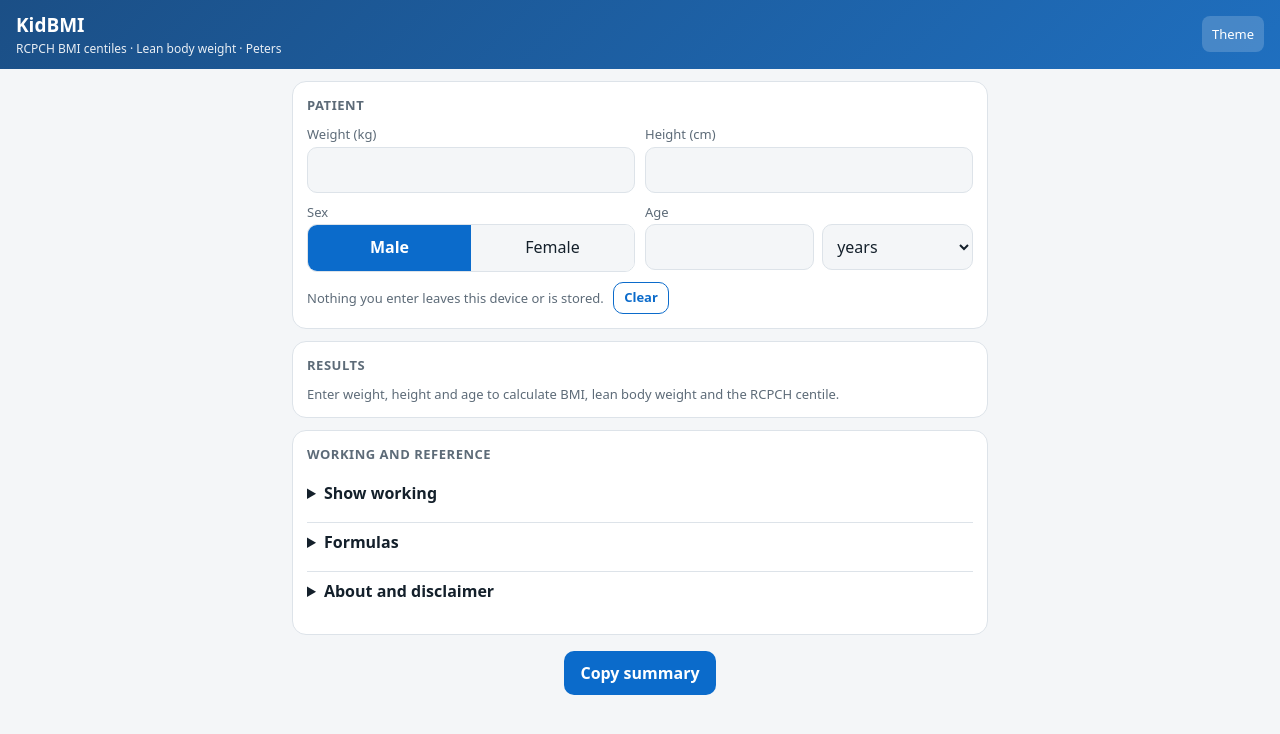
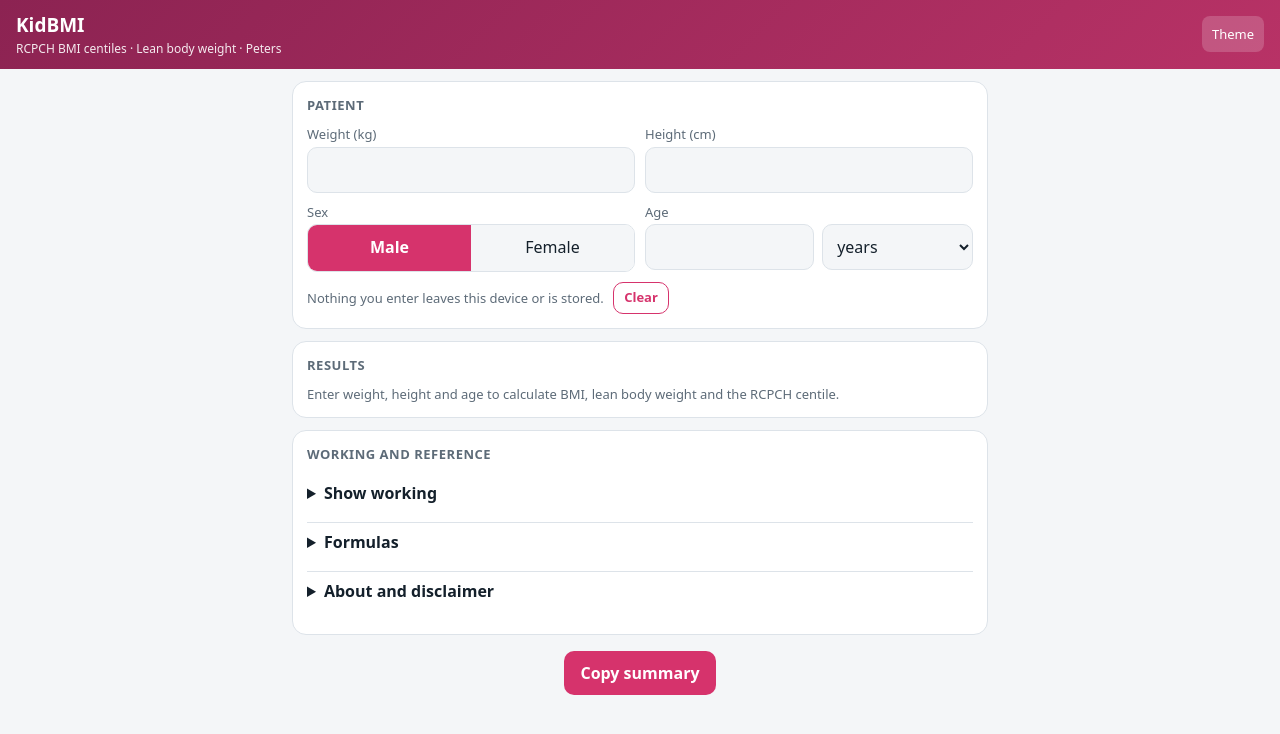
Before and after one commit to muxtypoos/kidbmi, a website: page index.html in a window 1280 px wide. Drawn offline with Linux system fonts and the light colour scheme.

Commit message:
Pink theme
Co-Authored-By: Claude Sonnet 5.5 <noreply@anthropic.com>
Claude-Session: https://claude.ai/code/session_01NoBYx92YAhXdNY3nBHWtXh

```diff
--- a/index.html
+++ b/index.html
@@ -4,13 +4,13 @@
 <title>KidBMI: paediatric BMI, lean body weight and Peters</title>
 <meta name="color-scheme" content="light dark">
 <style>
-:root{--bg:#f4f6f8;--card:#fff;--tx:#14202b;--mu:#5d6b78;--bd:#dde3e9;--pr:#0b6bcb;--prt:#fff;--ok:#e6f6ec;--okt:#15693a;--wa:#fff4d6;--wat:#8a5a00;--er:#fde8e8;--ert:#a11d1d;--bar:#c9dff5;--bar2:#0b6bcb;--l91:#b8860b;--l98:#c2570c;--l996:#a11d1d;--pt:#ffd400;color-scheme:light}
-@media (prefers-color-scheme:dark){:root:not([data-theme="light"]){color-scheme:dark;--bg:#0f1519;--card:#18212a;--tx:#e8eef3;--mu:#97a5b2;--bd:#2b3743;--pr:#5aa7ff;--prt:#0f1519;--ok:#12301f;--okt:#6fd49a;--wa:#3a2e0b;--wat:#f2c35b;--er:#3a1414;--ert:#ff9d9d;--bar:#23405e;--bar2:#5aa7ff;--l91:#e0b84a;--l98:#ff9a52;--l996:#ff8080}}
-:root[data-theme="dark"]{color-scheme:dark;--bg:#0f1519;--card:#18212a;--tx:#e8eef3;--mu:#97a5b2;--bd:#2b3743;--pr:#5aa7ff;--prt:#0f1519;--ok:#12301f;--okt:#6fd49a;--wa:#3a2e0b;--wat:#f2c35b;--er:#3a1414;--ert:#ff9d9d;--bar:#23405e;--bar2:#5aa7ff;--l91:#e0b84a;--l98:#ff9a52;--l996:#ff8080}
+:root{--bg:#f4f6f8;--card:#fff;--tx:#14202b;--mu:#5d6b78;--bd:#dde3e9;--pr:#d6336c;--prt:#fff;--ok:#e6f6ec;--okt:#15693a;--wa:#fff4d6;--wat:#8a5a00;--er:#fde8e8;--ert:#a11d1d;--bar:#f9d6e5;--bar2:#d6336c;--l91:#b8860b;--l98:#c2570c;--l996:#a11d1d;--pt:#ffd400;color-scheme:light}
+@media (prefers-color-scheme:dark){:root:not([data-theme="light"]){color-scheme:dark;--bg:#0f1519;--card:#18212a;--tx:#e8eef3;--mu:#97a5b2;--bd:#2b3743;--pr:#ff8fb8;--prt:#0f1519;--ok:#12301f;--okt:#6fd49a;--wa:#3a2e0b;--wat:#f2c35b;--er:#3a1414;--ert:#ff9d9d;--bar:#4a2236;--bar2:#ff8fb8;--l91:#e0b84a;--l98:#ff9a52;--l996:#ff8080}}
+:root[data-theme="dark"]{color-scheme:dark;--bg:#0f1519;--card:#18212a;--tx:#e8eef3;--mu:#97a5b2;--bd:#2b3743;--pr:#ff8fb8;--prt:#0f1519;--ok:#12301f;--okt:#6fd49a;--wa:#3a2e0b;--wat:#f2c35b;--er:#3a1414;--ert:#ff9d9d;--bar:#4a2236;--bar2:#ff8fb8;--l91:#e0b84a;--l98:#ff9a52;--l996:#ff8080}
 *{box-sizing:border-box}
 body{margin:0;background:var(--bg);color:var(--tx);font:16px/1.45 system-ui,-apple-system,"Segoe UI",Roboto,sans-serif;-webkit-text-size-adjust:100%}
-header{background:linear-gradient(135deg,#0b6bcb,#2b8ae8);color:#fff;padding:max(12px,env(safe-area-inset-top)) 16px 12px;display:flex;align-items:center;gap:10px}
-:root[data-theme="dark"] header,:root:not([data-theme="light"]) header{background:linear-gradient(135deg,#1b4f86,#1f6fbf)}
+header{background:linear-gradient(135deg,#d6336c,#f783ac);color:#fff;padding:max(12px,env(safe-area-inset-top)) 16px 12px;display:flex;align-items:center;gap:10px}
+:root[data-theme="dark"] header,:root:not([data-theme="light"]) header{background:linear-gradient(135deg,#8c2352,#b83266)}
 header h1{font-size:19px;margin:0;flex:1}header small{display:block;font-weight:400;font-size:12px;opacity:.9}
 header button{background:rgba(255,255,255,.18);color:#fff;border:0;border-radius:8px;min-height:36px;min-width:36px;font-size:16px}
 main{max-width:720px;margin:0 auto;padding:12px 12px 40px}
```
Also changed, not shown: src/template.html (+5 -5 lines), CHANGELOG.md.
